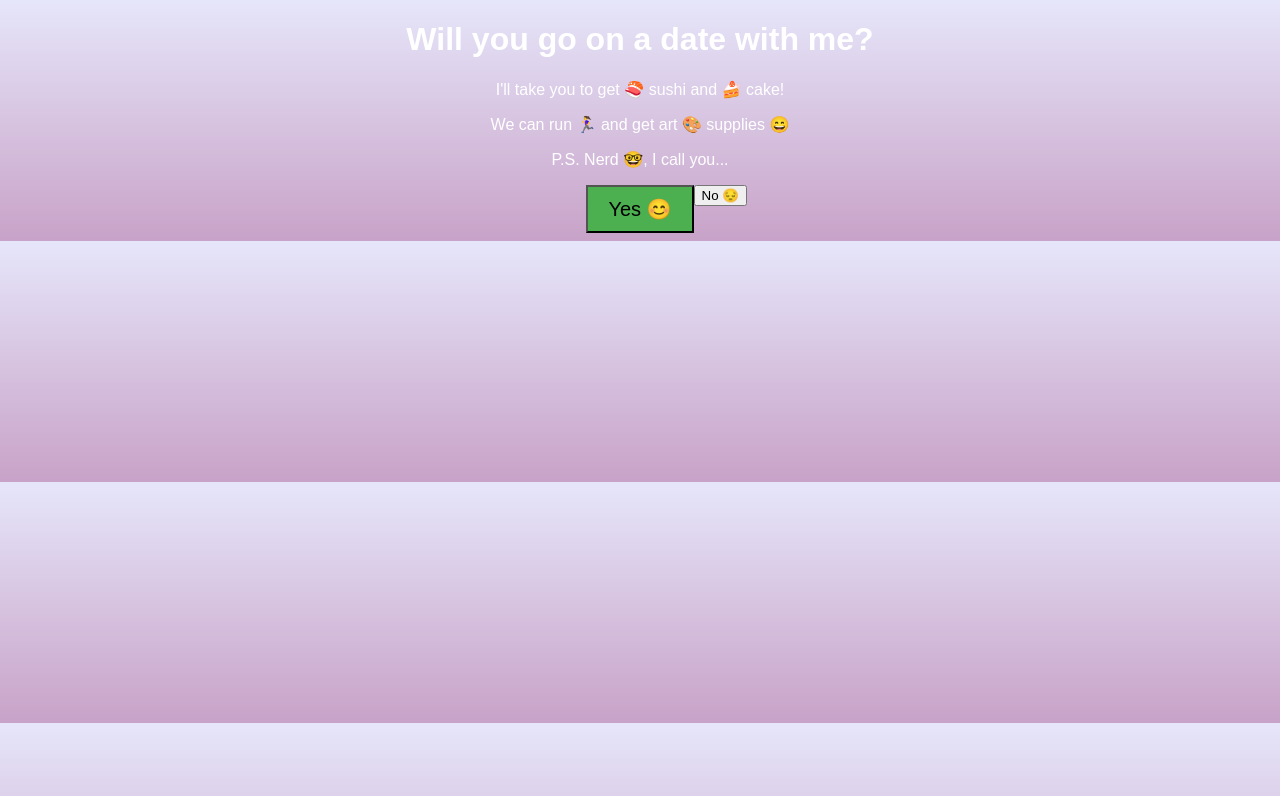
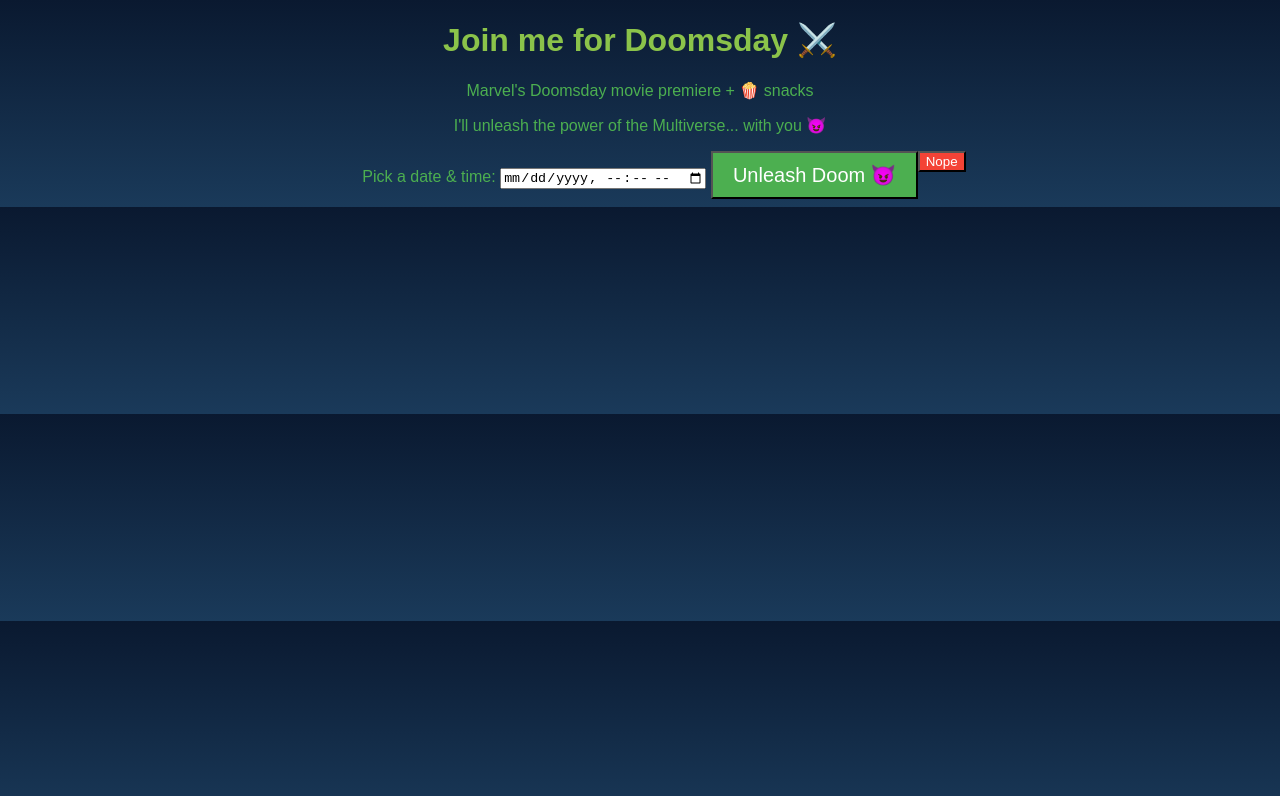
Before and after one commit to TrulyMelo/date-invite, a plain HTML site: page index.html in a window 1280 px wide. Drawn offline with Linux system fonts and the light colour scheme.

Commit message:
Revise invite for Doomsday event
Updated the title and content for a Doomsday-themed invite, including new date input and button functionalities.

```diff
--- a/index.html
+++ b/index.html
@@ -1,25 +1,35 @@
 <!DOCTYPE html>
 <html>
 <head>
-  <title>Date Invite</title>
+  <title>Doomsday Date Invite</title>
   <style>
     body {
       text-align: center;
       font-family: Arial;
-      background: linear-gradient(to bottom, #e6e6fa, #c8a2c8);
-      color: white;
+      background: linear-gradient(to bottom, #0a1930, #1a3a5a);
+      color: #4CAF50;
     }
-    #yes { background: #4CAF50; padding: 10px 20px; font-size: 20px; }
-    #no { position: absolute; transition: 0.5s; }
+    #yes { background: #4CAF50; padding: 10px 20px; font-size: 20px; color: white; }
+    #no { position: absolute; transition: 0.5s; background: #f44336; color: white; }
+    .confetti { margin-top: 20px; width: 80%; }
+    h1 { color: #8BC34A; }
   </style>
 </head>
 <body>
-  <h1>Will you go on a date with me?</h1>
-  <p>I'll take you to get 🍣 sushi and 🍰 cake!</p>
-  <p>We can run 🏃‍♀️ and get art 🎨 supplies 😄</p>
-  <p>P.S. Nerd 🤓, I call you...</p>
-  <button id="yes" onclick="alert('"alert('Yay! 🎉')"')">Yes 😊</button>
-  <button id="no" onmouseover="moveNo()">No 😔</button>
+  <h1>Join me for Doomsday ⚔️</h1>
+  <p>Marvel's Doomsday movie premiere + 🍿 snacks</p>
+  <p>I'll unleash the power of the Multiverse... with you 😈</p>
+
+  <label>Pick a date & time: </label>
+  <input type="datetime-local" id="date">
+
+  <button id="yes" onclick="showConfetti()">Unleash Doom 😈</button>
+  <button id="no" onmouseover="moveNo()">Nope</button>
+
+  <div id="confettiDiv" style="display:none;">
+    <img src="https://zaf01.safelinks.protection.outlook.com/?url=https%3A%2F%2Fi.gifer.com%2Fembedded%2Fdownload%2FZcZc.gif&data=05%7C02%7C44ha2507628%40myboston.co.za%7C3829bf6e9654458943c308df1fb5e4ec%7C2aada6576d1e4320b92edd700921dda5%7C0%7C0%7C639264538254124412%7CUnknown%7CTWFpbGZsb3d8eyJFbXB0eU1hcGkiOnRydWUsIlYiOiIwLjAuMDAwMCIsIlAiOiJXaW4zMiIsIkFOIjoiTWFpbCIsIldUIjoyfQ%3D%3D%7C0%7C%7C%7C&sdata=JzlVI7xDGJaiZW29aqiqamXn7dL6OR6M2fhsSCspLRQ%3D&reserved=0" class="confetti">
+    <h2>DOOM AWAITS! 🎉 See you there!</h2>
+  </div>
 
   <script>
     function moveNo() {
@@ -27,6 +37,10 @@
       noBtn.style.top = Math.random() * 80 + '%';
       noBtn.style.left = Math.random() * 80 + '%';
     }
+    function showConfetti() {
+      document.getElementById('confettiDiv').style.display = 'block';
+      alert('Doom confirmed! 🎉 Check the date: ' + document.getElementById('date').value);
+    }
   </script>
 </body>
 </html>
```
